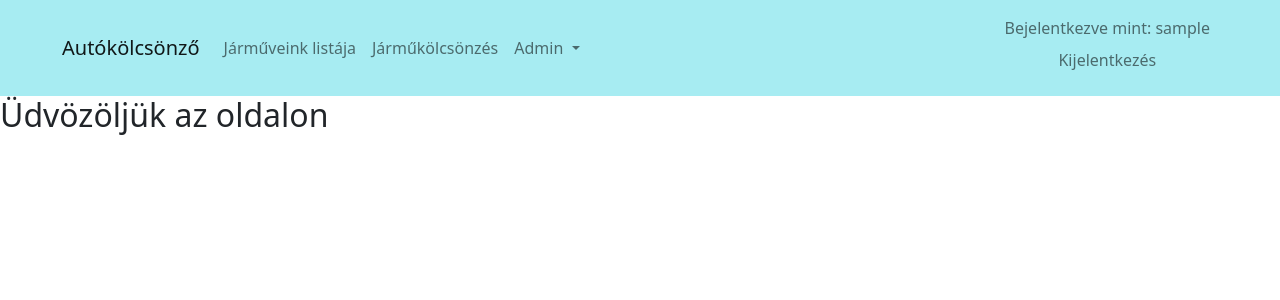
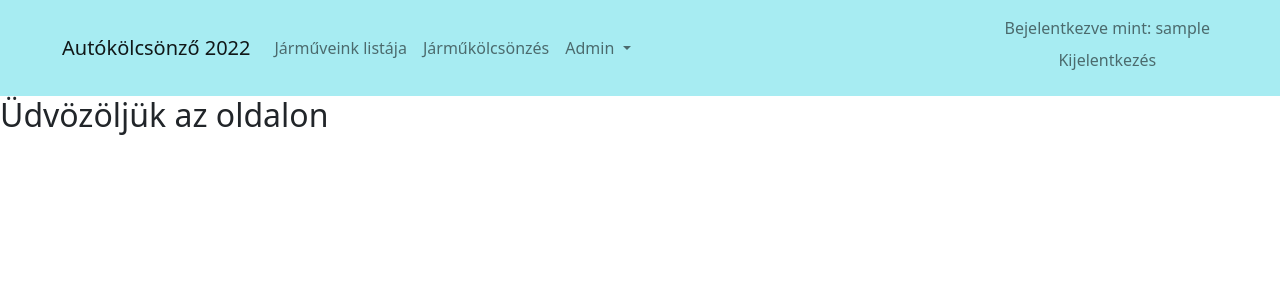
Before and after one commit to dancsdaniel/zarodolgozat, a PHP site: page /index.php in a window 1280 px wide. Shown: the top 300 px of the page. Run offline with PHP 8.4, Linux system fonts and the light colour scheme; the visitor is signed in with stand-in values (Sample User, id 1).

Commit message:
Deploy live test

```diff
--- a/Includes/navbar.inc.php
+++ b/Includes/navbar.inc.php
@@ -10,7 +10,7 @@ include "loginreq.inc.php";
 
 <nav class="navbar sticky-top navbar-expand-lg navbar-light bg-light">
     <div class="container-fluid">
-        <a class="navbar-brand" href="../index.php">Autókölcsönző</a>
+        <a class="navbar-brand" href="../index.php">Autókölcsönző 2022</a>
         <button class="navbar-toggler" type="button" data-bs-toggle="collapse" data-bs-target="#navbarNavDropdown" aria-controls="navbarNavDropdown" aria-expanded="false" aria-label="Toggle navigation">
             <span class="navbar-toggler-icon"></span>
         </button>
```
